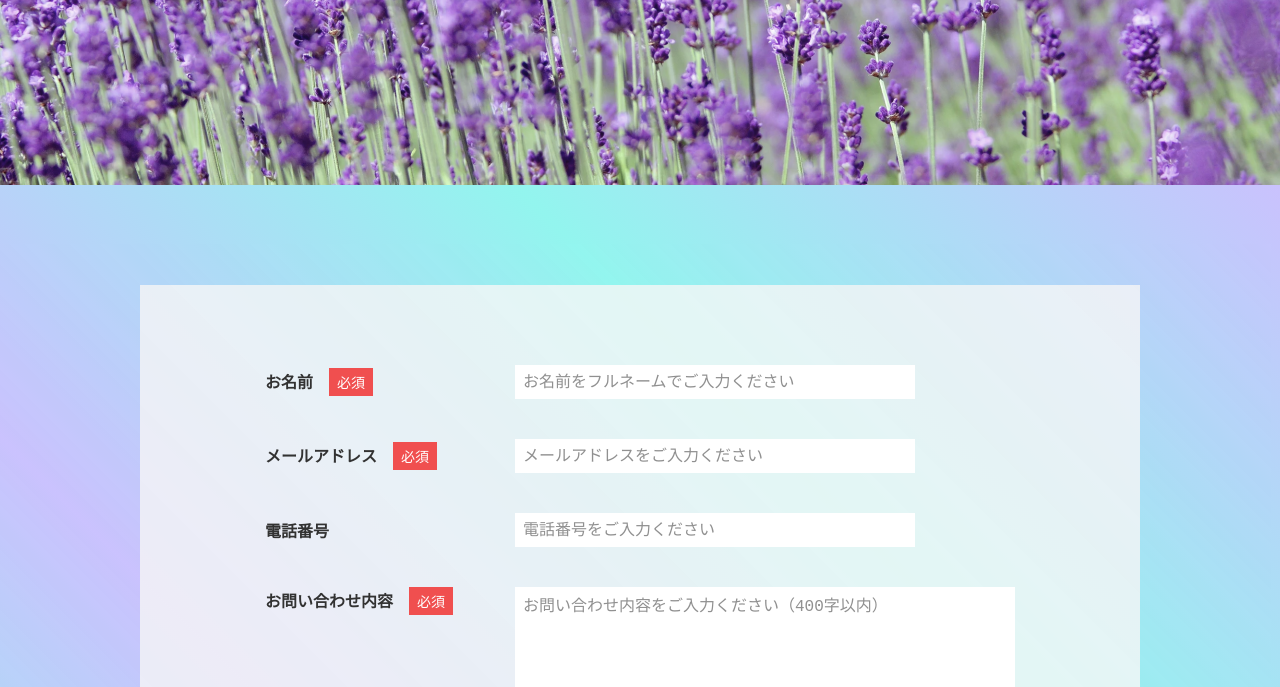
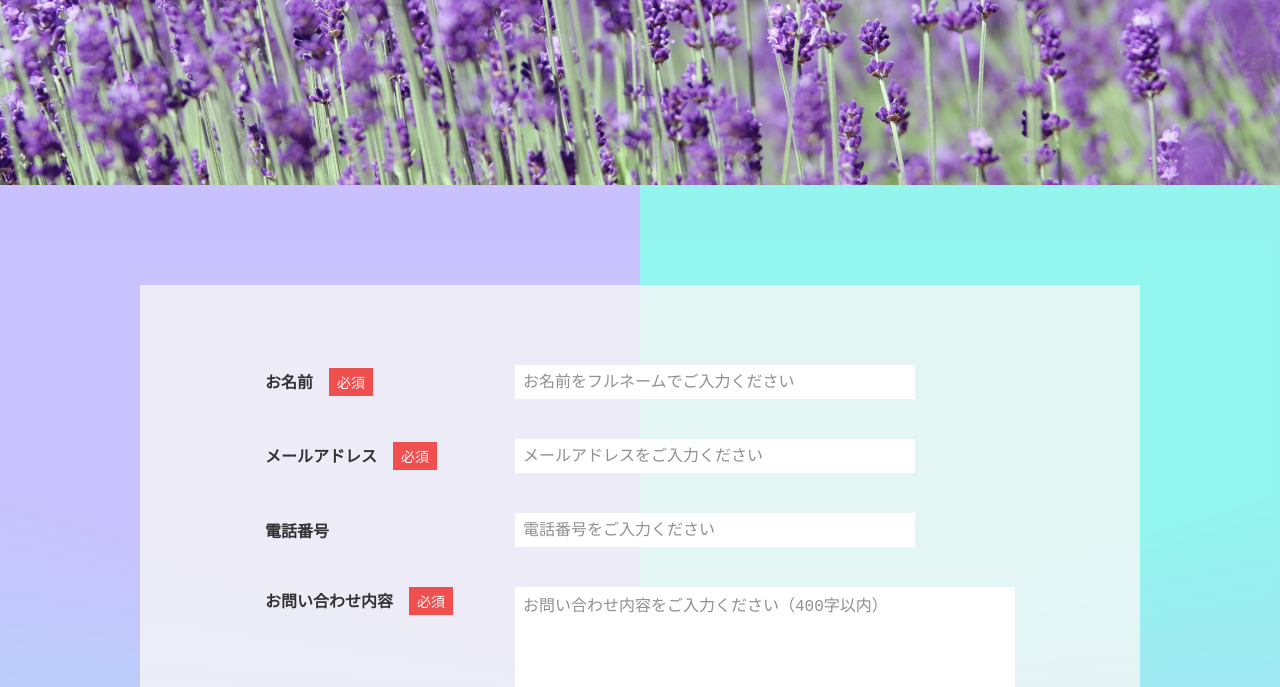
Before and after one commit to Eiji-Tsuda/2024-1025-form, a plain HTML site: page design/index.html in a window 1280 px wide. Shown: the part 265-952 px from the top of the page. Drawn offline with Linux system fonts and the light colour scheme.

Commit message:
Update style.css

```diff
--- a/design/css/style.css
+++ b/design/css/style.css
@@ -37,7 +37,7 @@ h1 {
 main {
     padding: 100px 0;
     opacity: 80%;
-    background: linear-gradient(45deg,rgba(62,237,225,0.7),rgba(181,170,253,0.9),rgba(62,237,225,0.7),rgba(181,170,253,0.9)) no-repeat;
+    background: conic-gradient(from 0deg at 50% 50%, rgba(62, 237, 225, 0.70) 72.0000010728836deg, rgba(181, 170, 253, 0.90) 144.0000021457672deg, rgba(62, 237, 225, 0.70) 216.00000858306885deg, rgba(181, 170, 253, 0.90) 288.0000042915344deg);
 }
 
 /****************************
```
